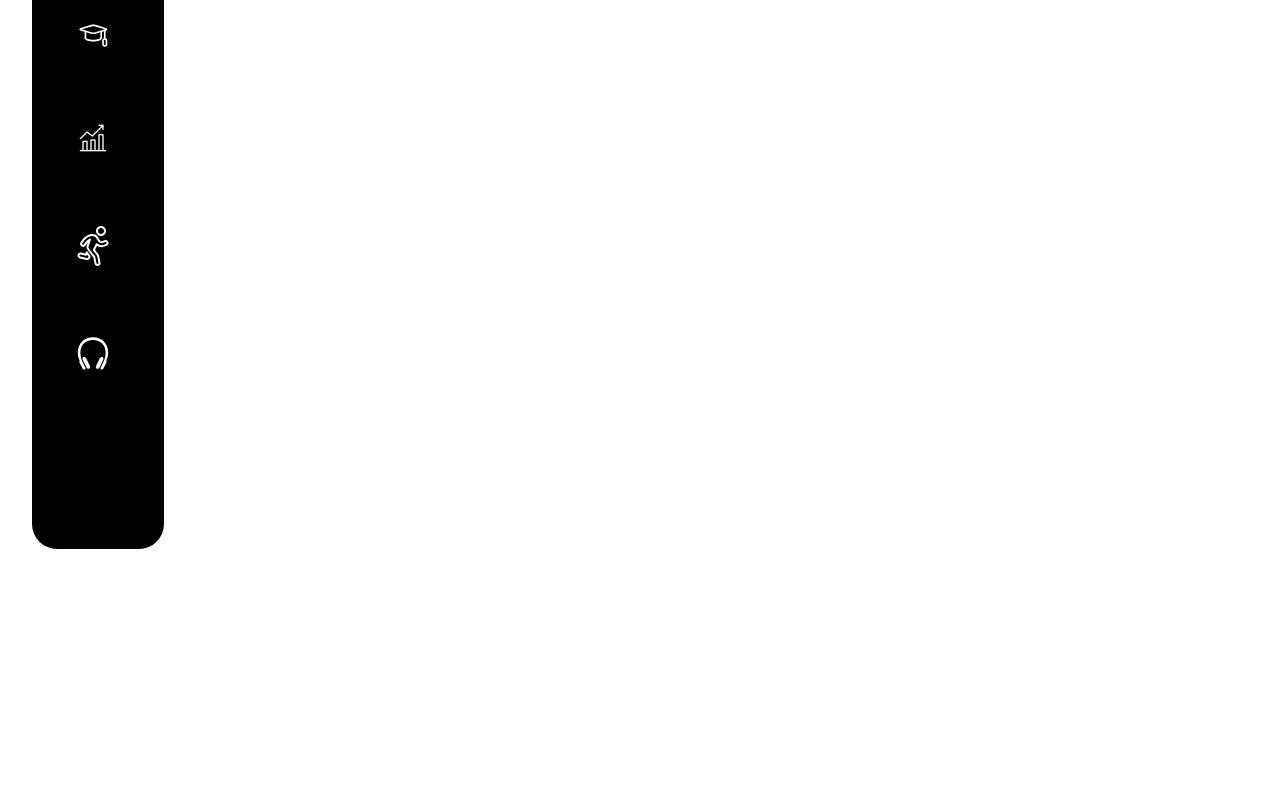
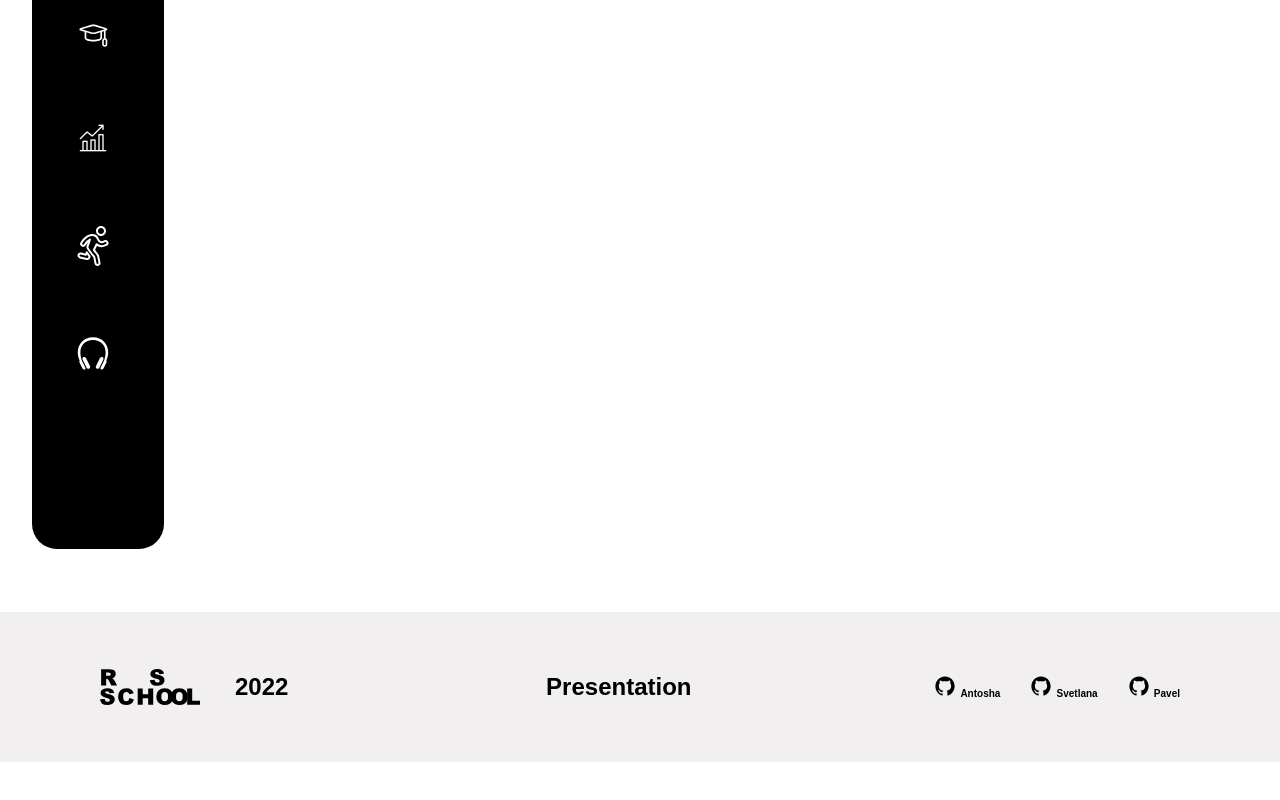
Before and after one commit to antosha-baboshin/rslang, a website built with webpack: page src/components/statistic/statistic.html in a window 1280 px wide. Shown: the part 338-1138 px from the top of the page. After the commit the page ends 1100 px from the top, so only its background shows below. Built offline with nearby package versions, Linux system fonts and the light colour scheme; files whose address does not match are found by name.

Commit message:
feat: feat footer to statistics page

```diff
--- a/src/components/statistic/statistic.html
+++ b/src/components/statistic/statistic.html
@@ -5,7 +5,7 @@
     <meta http-equiv="X-UA-Compatible" content="IE=edge">
     <title>RSLang</title>
 </head>
-<body>
+<body class="body-components">
 
     <div class="sidebar">
         <nav class="sidebar-nav nav">
@@ -37,5 +37,31 @@
         <div class="main-stat-block" id="statisic"></div>
       </div>
     </div>
+
+    <footer class="footer-components">
+        <div class="footer_block">
+          <div class="footer_course">
+            <a href="https://rs.school"><img class="course_logo" src="../../assets/icons/rs_school.svg"></a>
+              <span class="course_year">2022</span>
+          </div>
+
+          <div class="presentation"> <a href="https://www.youtube.com" target="_blank">Presentation</a></div>
+
+          <div class="footer_team">
+            <div class="footer_team_member">
+                <a href="https://github.com/antosha-baboshin"><img class="github_logo" src="../../assets/icons/github_icon.svg"></a>
+                <span class="team_member_name">Antosha</span>
+            </div>
+            <div class="footer_team_member">
+                <a href="https://github.com/sveta077"><img class="github_logo" src="../../assets/icons/github_icon.svg"></a>
+                <span class="team_member_name">Svetlana</span>
+            </div>
+            <div class="footer_team_member">
+                <a href="https://github.com/pssofer"><img class="github_logo" src="../../assets/icons/github_icon.svg"></a>
+                <span class="team_member_name">Pavel</span>
+            </div>
+          </div>
+        </div>
+      </footer>
 </body>
 </html>
--- a/src/components/statistic/statistic.ts
+++ b/src/components/statistic/statistic.ts
@@ -1,4 +1,5 @@
 import './css/statistic.css'
+import '../../css/styles.css'
 import Aut from "../api/aut";
 
 const serv=process.env.SERVER
--- a/src/css/base.css
+++ b/src/css/base.css
@@ -29,3 +29,10 @@ body {
     background: transparent;
     font-size: 0;
 }
+
+.body-components {
+    max-height:none;
+    min-height: 100vh;
+    height: 1100px;
+    position: relative;
+}
--- a/src/css/footer.css
+++ b/src/css/footer.css
@@ -60,3 +60,12 @@
 .presentation:hover {
   color: gold;
 }
+
+.footer-components {
+  display: flex;
+  flex-direction: row;
+  width: auto;
+  position: absolute;
+  bottom: 0;
+  min-width: 100%;
+}
```
Also changed, not shown: src/components/ebook/ebook.html (+1 -1 lines).
